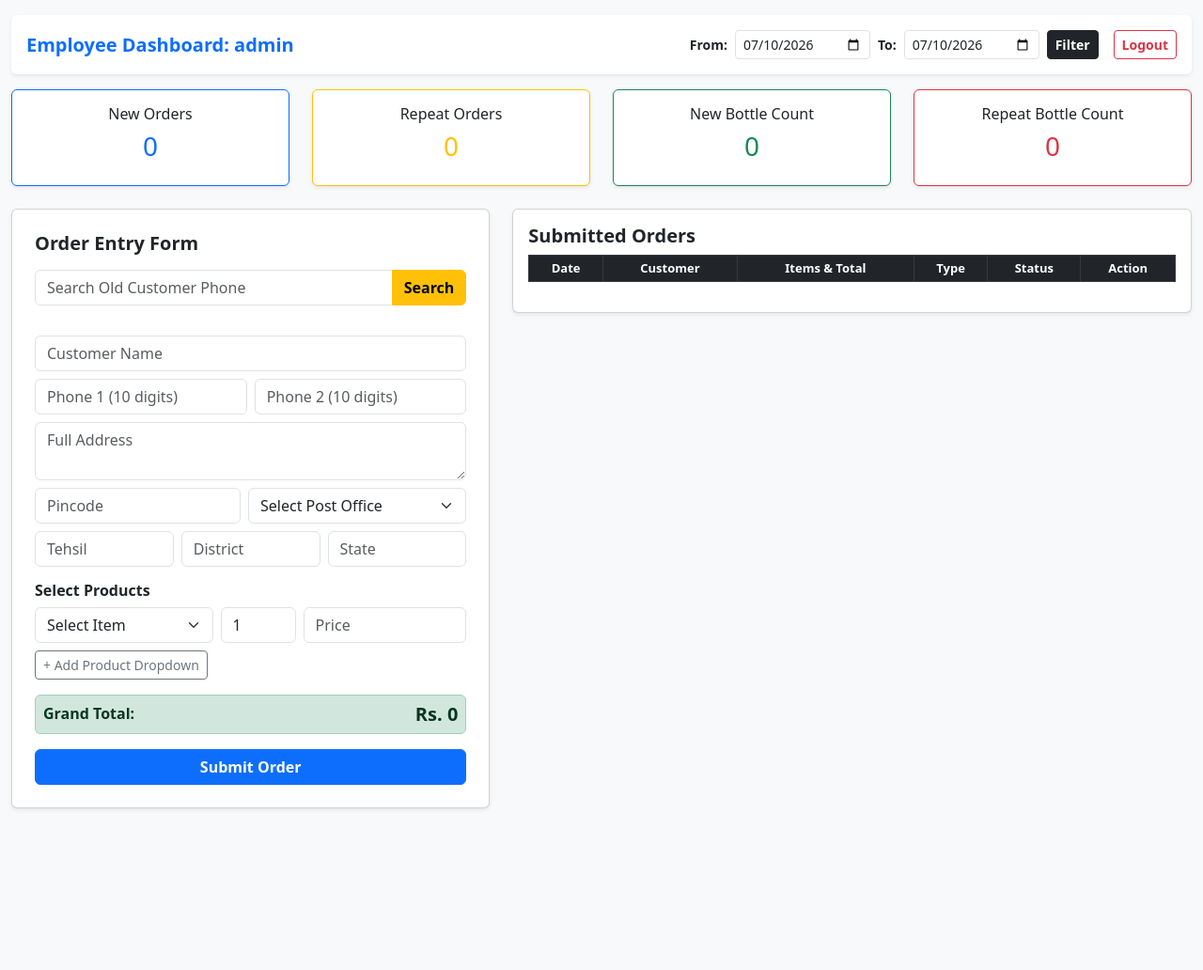
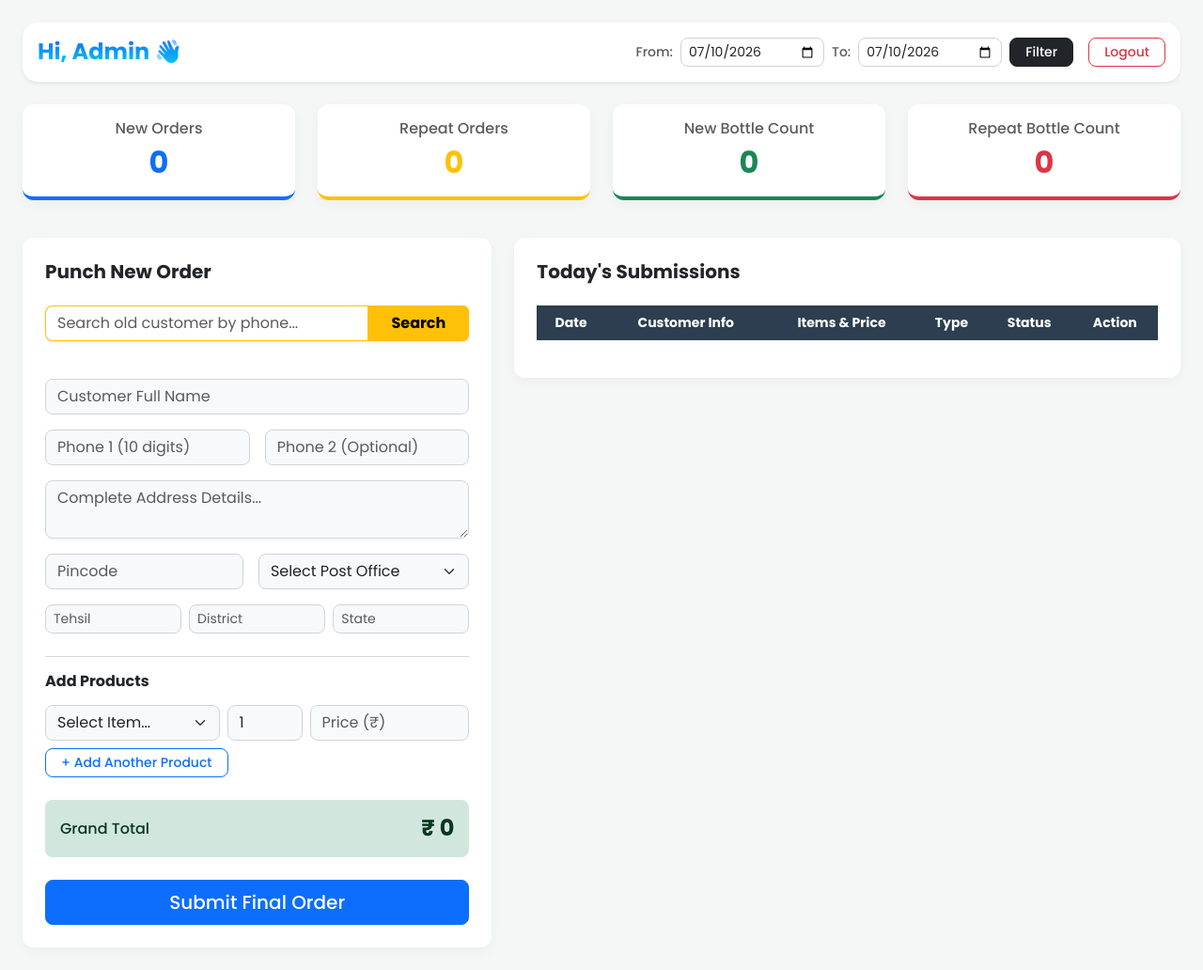
Before and after one commit to vipinrao4/crm_live, a Django app: page /employee/dashboard/ in a window 1280 px wide. Shown: the whole page at 94% size. Before the commit the page ends 861 px from the top, so only its background shows below. Run offline with Django 4.2, Linux system fonts and the light colour scheme; a user stored in the database is signed in; data comes from the database, SQL or seed files in the repository; lists and menus that the app fills with data are empty.

Commit message:
style: overhaul UI with premium Poppins font, rounded cards, and vertical full-width layout for admin panel

```diff
--- a/crm_core/templates/crm_core/dashboard.html
+++ b/crm_core/templates/crm_core/dashboard.html
@@ -3,108 +3,124 @@
 <head>
     <title>Employee Panel</title>
     <link href="https://cdn.jsdelivr.net/npm/bootstrap@5.3.0/dist/css/bootstrap.min.css" rel="stylesheet">
+    <link href="https://fonts.googleapis.com/css2?family=Poppins:wght@300;400;500;600;700&display=swap" rel="stylesheet">
+    <style>
+        body { font-family: 'Poppins', sans-serif; background-color: #f4f7f6; }
+        .card { border: none; border-radius: 12px; box-shadow: 0 4px 15px rgba(0,0,0,0.04); transition: transform 0.2s; }
+        .card:hover { transform: translateY(-2px); }
+        .stat-card { border-bottom: 4px solid; }
+        .stat-primary { border-bottom-color: #0d6efd; }
+        .stat-warning { border-bottom-color: #ffc107; }
+        .stat-success { border-bottom-color: #198754; }
+        .stat-danger { border-bottom-color: #dc3545; }
+        .table th { background-color: #2c3e50; color: white; border-bottom: none; }
+        .btn-custom { border-radius: 8px; font-weight: 500; }
+        .form-control, .form-select { border-radius: 8px; border: 1px solid #ced4da; }
+        .form-control:focus, .form-select:focus { box-shadow: 0 0 0 0.25rem rgba(13, 110, 253, 0.15); }
+    </style>
 </head>
-<body class="bg-light">
-    <div class="container-fluid mt-3">
-        <!-- Top Header & Date Range -->
-        <div class="d-flex justify-content-between mb-3 align-items-center bg-white p-3 shadow-sm rounded">
-            <h5 class="text-primary fw-bold m-0">Employee Dashboard: {{ request.user.username }}</h5>
+<body>
+    <div class="container-fluid mt-4 px-4">
+        <div class="d-flex justify-content-between mb-4 align-items-center bg-white p-3 shadow-sm rounded-4">
+            <h4 class="text-primary fw-bold m-0" style="background: -webkit-linear-gradient(#0d6efd, #0dcaf0); -webkit-background-clip: text; -webkit-text-fill-color: transparent;">
+                Hi, {{ request.user.username|title }} 👋
+            </h4>
             <div class="d-flex gap-3 align-items-center">
                 <form class="d-flex gap-2 align-items-center m-0">
-                    <span class="fw-bold small">From:</span>
+                    <span class="fw-medium small text-muted">From:</span>
                     <input type="date" name="start_date" value="{{ start_date }}" class="form-control form-control-sm">
-                    <span class="fw-bold small">To:</span>
+                    <span class="fw-medium small text-muted">To:</span>
                     <input type="date" name="end_date" value="{{ end_date }}" class="form-control form-control-sm">
-                    <button type="submit" class="btn btn-sm btn-dark fw-bold">Filter</button>
+                    <button type="submit" class="btn btn-sm btn-dark btn-custom px-3">Filter</button>
                 </form>
-                <!-- NAYA LOGOUT LINK YAHAN HAI -->
-                <a href="/logout/" class="btn btn-sm btn-outline-danger fw-bold">Logout</a>
+                <a href="/logout/" class="btn btn-sm btn-outline-danger btn-custom px-3">Logout</a>
             </div>
         </div>
 
-        <!-- 4 Cards -->
         <div class="row mb-4 text-center">
-            <div class="col-3"><div class="card p-3 shadow-sm border-primary"><h6>New Orders</h6><h3 class="text-primary">{{ new_ord_count }}</h3></div></div>
-            <div class="col-3"><div class="card p-3 shadow-sm border-warning"><h6>Repeat Orders</h6><h3 class="text-warning">{{ rep_ord_count }}</h3></div></div>
-            <div class="col-3"><div class="card p-3 shadow-sm border-success"><h6>New Bottle Count</h6><h3 class="text-success">{{ new_bot_count }}</h3></div></div>
-            <div class="col-3"><div class="card p-3 shadow-sm border-danger"><h6>Repeat Bottle Count</h6><h3 class="text-danger">{{ rep_bot_count }}</h3></div></div>
+            <div class="col-md-3 col-6 mb-3"><div class="card stat-card stat-primary p-3 h-100"><h6 class="text-muted mb-2">New Orders</h6><h2 class="text-primary fw-bold mb-0">{{ new_ord_count }}</h2></div></div>
+            <div class="col-md-3 col-6 mb-3"><div class="card stat-card stat-warning p-3 h-100"><h6 class="text-muted mb-2">Repeat Orders</h6><h2 class="text-warning fw-bold mb-0">{{ rep_ord_count }}</h2></div></div>
+            <div class="col-md-3 col-6 mb-3"><div class="card stat-card stat-success p-3 h-100"><h6 class="text-muted mb-2">New Bottle Count</h6><h2 class="text-success fw-bold mb-0">{{ new_bot_count }}</h2></div></div>
+            <div class="col-md-3 col-6 mb-3"><div class="card stat-card stat-danger p-3 h-100"><h6 class="text-muted mb-2">Repeat Bottle Count</h6><h2 class="text-danger fw-bold mb-0">{{ rep_bot_count }}</h2></div></div>
         </div>
 
         <div class="row">
-            <!-- PUNCH FORM -->
-            <div class="col-md-5">
-                <div class="card p-4 shadow-sm mb-4">
-                    <h5 class="fw-bold mb-3">Order Entry Form</h5>
+            <div class="col-lg-5 mb-4">
+                <div class="card p-4">
+                    <h5 class="fw-bold mb-4 text-dark">Punch New Order</h5>
 
-                    <div class="input-group mb-3">
-                        <input type="number" id="searchPhone" class="form-control" placeholder="Search Old Customer Phone">
-                        <button type="button" class="btn btn-warning fw-bold" onclick="searchCust()">Search</button>
+                    <div class="input-group mb-4 shadow-sm rounded-3">
+                        <input type="number" id="searchPhone" class="form-control border-warning" placeholder="Search old customer by phone..." style="border-right: none;">
+                        <button type="button" class="btn btn-warning fw-bold px-4" onclick="searchCust()">Search</button>
                     </div>
-                    <div id="lastOrderMsg" class="text-danger fw-bold small mb-3"></div>
+                    <div id="lastOrderMsg" class="text-danger fw-medium small mb-3"></div>
 
                     <form method="POST" id="orderForm">
                         {% csrf_token %}
                         <input type="hidden" name="order_id" id="form_order_id">
 
-                        <input type="text" name="customer_name" id="c_name" class="form-control mb-2" placeholder="Customer Name" required>
-                        <div class="d-flex gap-2 mb-2">
-                            <input type="text" name="phone1" id="phone1" class="form-control" placeholder="Phone 1 (10 digits)" pattern="\d{10}" maxlength="10" required>
-                            <input type="text" name="phone2" id="phone2" class="form-control" placeholder="Phone 2 (10 digits)" pattern="\d{10}" maxlength="10">
+                        <div class="mb-3">
+                            <input type="text" name="customer_name" id="c_name" class="form-control bg-light" placeholder="Customer Full Name" required>
                         </div>
-                        <textarea name="address" id="address" class="form-control mb-2" placeholder="Full Address" required></textarea>
+                        <div class="d-flex gap-3 mb-3">
+                            <input type="text" name="phone1" id="phone1" class="form-control bg-light" placeholder="Phone 1 (10 digits)" pattern="\d{10}" maxlength="10" required>
+                            <input type="text" name="phone2" id="phone2" class="form-control bg-light" placeholder="Phone 2 (Optional)" pattern="\d{10}" maxlength="10">
+                        </div>
+                        <div class="mb-3">
+                            <textarea name="address" id="address" class="form-control bg-light" placeholder="Complete Address Details..." rows="2" required></textarea>
+                        </div>
 
-                        <div class="d-flex gap-2 mb-2">
-                            <input type="number" name="pincode" id="pincode" class="form-control" placeholder="Pincode" onkeyup="fetchPincode()" required>
-                            <!-- Dropdown for Post Office -->
-                            <select name="post_office" id="post_office" class="form-select" required>
+                        <div class="d-flex gap-3 mb-3">
+                            <input type="number" name="pincode" id="pincode" class="form-control bg-light" placeholder="Pincode" onkeyup="fetchPincode()" required>
+                            <select name="post_office" id="post_office" class="form-select bg-light" required>
                                 <option value="">Select Post Office</option>
                             </select>
                         </div>
-                        <div class="d-flex gap-2 mb-3">
-                            <input type="text" name="tehsil" id="tehsil" class="form-control" placeholder="Tehsil">
-                            <input type="text" name="district" id="district" class="form-control" placeholder="District">
-                            <input type="text" name="state" id="state" class="form-control" placeholder="State">
+                        <div class="d-flex gap-2 mb-4">
+                            <input type="text" name="tehsil" id="tehsil" class="form-control bg-light form-control-sm" placeholder="Tehsil">
+                            <input type="text" name="district" id="district" class="form-control bg-light form-control-sm" placeholder="District">
+                            <input type="text" name="state" id="state" class="form-control bg-light form-control-sm" placeholder="State">
                         </div>
 
-                        <!-- Product Selector -->
-                        <h6 class="fw-bold">Select Products</h6>
+                        <hr class="text-muted">
+
+                        <h6 class="fw-bold text-dark mb-3">Add Products</h6>
                         <div id="product-rows"></div>
-                        <button type="button" class="btn btn-sm btn-outline-secondary mb-3" onclick="addProductRow()">+ Add Product Dropdown</button>
+                        <button type="button" class="btn btn-sm btn-outline-primary btn-custom mb-4 px-3" onclick="addProductRow()">+ Add Another Product</button>
 
                         <input type="hidden" name="items_summary" id="items_summary">
                         <input type="hidden" name="total_bottles" id="total_bottles">
                         <input type="hidden" name="grand_total" id="grand_total">
 
-                        <div class="alert alert-success d-flex justify-content-between align-items-center p-2 mb-3">
-                            <h6 class="m-0 fw-bold">Grand Total:</h6>
-                            <h5 class="m-0 fw-bold">Rs. <span id="grandTotalDisplay">0</span></h5>
+                        <div class="alert alert-success d-flex justify-content-between align-items-center p-3 mb-4 rounded-3 border-0">
+                            <h6 class="m-0 fw-medium">Grand Total</h6>
+                            <h4 class="m-0 fw-bold">₹ <span id="grandTotalDisplay">0</span></h4>
                         </div>
 
-                        <button type="submit" class="btn btn-primary w-100 fw-bold" onclick="return prepareSubmit(this)">Submit Order</button>
+                        <button type="submit" class="btn btn-primary btn-custom w-100 py-2 fs-5" onclick="return prepareSubmit(this)">Submit Final Order</button>
                     </form>
                 </div>
             </div>
 
-            <!-- ORDER LIST -->
-            <div class="col-md-7">
-                <div class="card p-3 shadow-sm">
-                    <h5 class="fw-bold">Submitted Orders</h5>
+            <div class="col-lg-7">
+                <div class="card p-4">
+                    <h5 class="fw-bold mb-4 text-dark">Today's Submissions</h5>
                     <div class="table-responsive">
-                        <table class="table table-bordered table-sm text-center" style="font-size: 13px;">
-                            <thead class="table-dark">
-                                <tr><th>Date</th><th>Customer</th><th>Items & Total</th><th>Type</th><th>Status</th><th>Action</th></tr>
+                        <table class="table table-hover align-middle text-center" style="font-size: 14px;">
+                            <thead class="table-dark rounded-top">
+                                <tr><th>Date</th><th>Customer Info</th><th>Items & Price</th><th>Type</th><th>Status</th><th>Action</th></tr>
                             </thead>
                             <tbody>
                                 {% for o in orders %}
                                 <tr>
-                                    <td>{{ o.date|date:"d M" }}</td>
-                                    <td>{{ o.customer_name }}<br>{{ o.phone1 }}</td>
-                                    <td>{{ o.items_summary }}<br><span class="text-success fw-bold">Rs. {{ o.grand_total }}</span></td>
-                                    <td>{% if o.is_repeat %}<span class="badge bg-warning text-dark">Repeat</span>{% else %}<span class="badge bg-primary">New</span>{% endif %}</td>
-                                    <td>{{ o.status }}</td>
+                                    <td class="text-muted fw-medium">{{ o.date|date:"d M" }}</td>
+                                    <td><b class="text-dark">{{ o.customer_name }}</b><br><span class="text-muted small">{{ o.phone1 }}</span></td>
+                                    <td><span class="small">{{ o.items_summary }}</span><br><b class="text-success">₹ {{ o.grand_total }}</b></td>
+                                    <td>{% if o.is_repeat %}<span class="badge bg-warning text-dark rounded-pill">Repeat</span>{% else %}<span class="badge bg-primary rounded-pill">New</span>{% endif %}</td>
+                                    <td><span class="badge bg-secondary rounded-pill">{{ o.status }}</span></td>
                                     <td>
                                         {% if o.status == 'Pending' %}
-                                        <button class="btn btn-sm btn-outline-primary py-0" onclick="editOrder('{{ o.id }}', '{{ o.customer_name }}', '{{ o.phone1 }}', '{{ o.phone2 }}', '{{ o.address }}', '{{ o.pincode }}', '{{ o.post_office }}', '{{ o.tehsil }}', '{{ o.district }}', '{{ o.state }}')">Edit</button>
+                                        <button class="btn btn-sm btn-outline-primary btn-custom py-1 px-3" onclick="editOrder('{{ o.id }}', '{{ o.customer_name }}', '{{ o.phone1 }}', '{{ o.phone2 }}', '{{ o.address }}', '{{ o.pincode }}', '{{ o.post_office }}', '{{ o.tehsil }}', '{{ o.district }}', '{{ o.state }}')">Edit</button>
                                         {% endif %}
                                     </td>
                                 </tr>
@@ -118,6 +134,7 @@
     </div>
 
 <script>
+    // JS Logic Same as Before
     const productsList = ['Asthakesri', 'Immunity booster', 'Pain tablet', 'Pain Oil', 'Gastro', 'Onion Oil'];
     let rowCount = 0;
 
@@ -125,13 +142,13 @@
         if(rowCount >= 3) { alert("Maximum 3 product types allowed!"); return; }
         let row = document.createElement('div');
         row.className = "d-flex gap-2 mb-2 product-row";
-        let selectHtml = `<select class="form-select p-name" onchange="calc()"><option value="">Select Item</option>`;
+        let selectHtml = `<select class="form-select bg-light p-name" onchange="calc()"><option value="">Select Item...</option>`;
         productsList.forEach(p => selectHtml += `<option value="${p}">${p}</option>`);
         selectHtml += `</select>`;
         row.innerHTML = `
             ${selectHtml}
-            <input type="number" class="form-control p-qty" placeholder="Qty" value="1" min="1" style="width: 80px;" oninput="calc()">
-            <input type="number" class="form-control p-price" placeholder="Price" oninput="calc()">
+            <input type="number" class="form-control bg-light p-qty" placeholder="Qty" value="1" min="1" style="width: 80px;" oninput="calc()">
+            <input type="number" class="form-control bg-light p-price" placeholder="Price (₹)" oninput="calc()">
         `;
         document.getElementById('product-rows').appendChild(row);
         rowCount++;
@@ -162,11 +179,10 @@
             alert("Please add at least one product with price!");
             return false;
         }
-        btn.innerHTML = "Submitting...";
+        btn.innerHTML = "Submitting Order...";
         return true;
     }
 
-    // PINCODE LOGIC FOR DROPDOWN
     function fetchPincode(selectedPo = null) {
         let pin = document.getElementById('pincode').value;
         if(pin.length === 6) {
@@ -174,14 +190,11 @@
                 if(d[0].Status === 'Success') {
                     let postOffices = d[0].PostOffice;
                     let poDropdown = document.getElementById('post_office');
-
                     poDropdown.innerHTML = '<option value="">Select Post Office</option>';
-
                     postOffices.forEach(po => {
                         let isSelected = (selectedPo === po.Name) ? 'selected' : '';
                         poDropdown.innerHTML += `<option value="${po.Name}" ${isSelected}>${po.Name}</option>`;
                     });
-
                     document.getElementById('district').value = postOffices[0].District;
                     document.getElementById('state').value = postOffices[0].State;
                     document.getElementById('tehsil').value = postOffices[0].Block !== "NA" ? postOffices[0].Block : postOffices[0].District;
@@ -201,10 +214,8 @@
                 document.getElementById('phone2').value = d.data.phone2;
                 document.getElementById('address').value = d.data.address;
                 document.getElementById('pincode').value = d.data.pincode;
-
                 document.getElementById('post_office').innerHTML = `<option value="${d.data.post_office}" selected>${d.data.post_office}</option>`;
                 fetchPincode(d.data.post_office);
-
                 document.getElementById('tehsil').value = d.data.tehsil;
                 document.getElementById('district').value = d.data.district;
                 document.getElementById('state').value = d.data.state;
@@ -220,10 +231,8 @@
         document.getElementById('phone2').value = p2;
         document.getElementById('address').value = add;
         document.getElementById('pincode').value = pin;
-
         document.getElementById('post_office').innerHTML = `<option value="${po}" selected>${po}</option>`;
         fetchPincode(po);
-
         document.getElementById('tehsil').value = teh;
         document.getElementById('district').value = dist;
         document.getElementById('state').value = st;
```
Also changed, not shown: crm_core/templates/crm_core/admin_control.html (+94 -53 lines).
